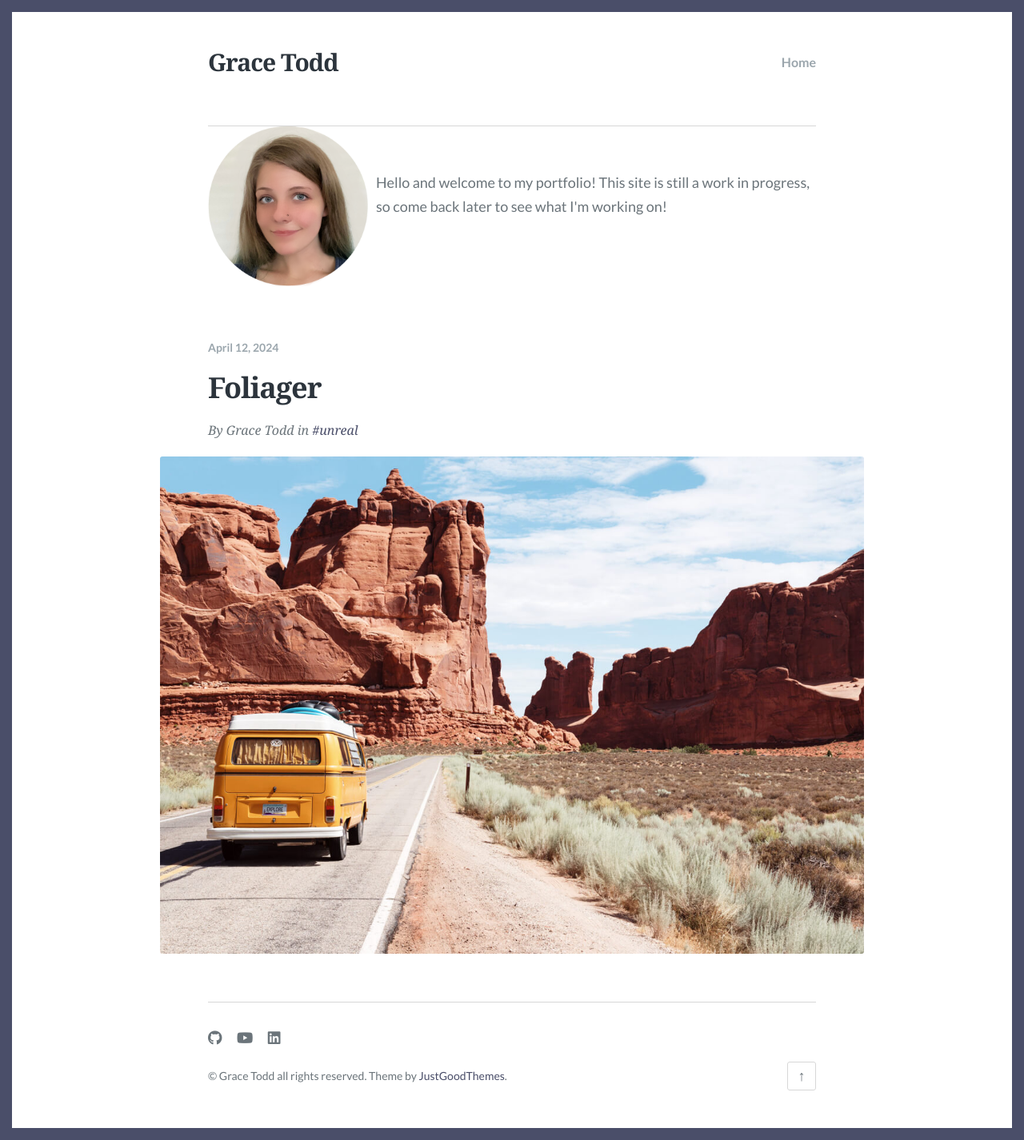
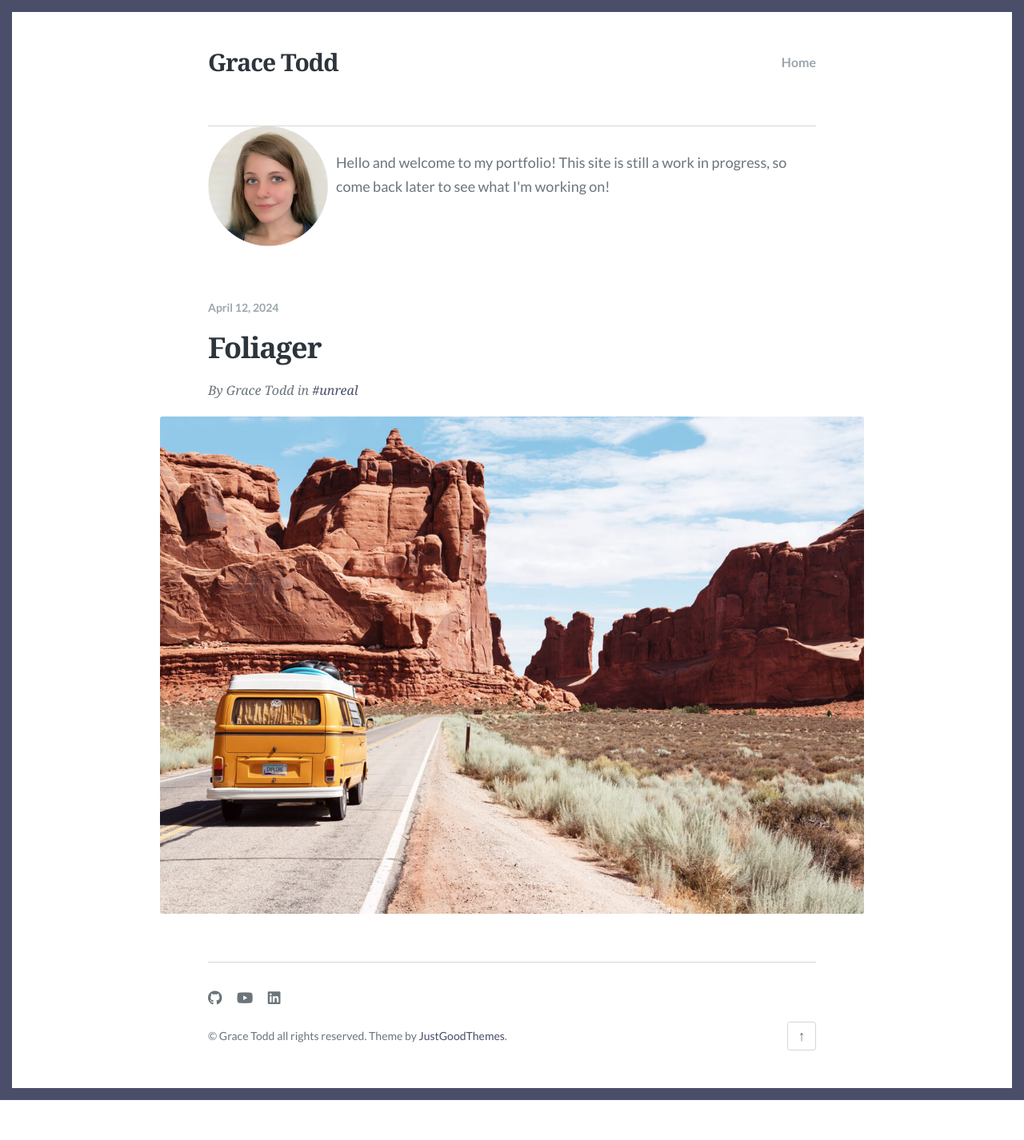
Before and after one commit to toddgr/toddgr.github.io, a Jekyll site: the page built from index.html, in a window 1280 px wide. Shown: the whole page at 80% size. Built offline with Jekyll 4.4.1, drawn with Linux system fonts in a browser that asks for light colours; some web fonts are replaced; the list of posts is cut into pages by our own code; after the commit the page ends 1376 px from its top, so only the background shows below that.

```diff
--- a/_includes/header.html
+++ b/_includes/header.html
@@ -31,7 +31,7 @@
   <p>{{ site.description }}</p>
 </div>.site-description -->
 <div class="site-description-wrapper fadeInDown delay_05s">
-  <img src="images/author.png" alt="Grace Todd's picture" width="200px">
+  <img src="images/author.png" alt="Grace Todd's picture">
   <div class="description-text">
     <p>{{ site.description }}</p>
   </div>
--- a/_sass/_site-header.scss
+++ b/_sass/_site-header.scss
@@ -96,6 +96,7 @@
 .site-description-wrapper img {
   flex: 0 0 auto; /* Do not grow or shrink, maintain original size */
   margin-right: 10px; /* Add space between image and text */
+  width:150px;
 }
 
 .description-text {
```
